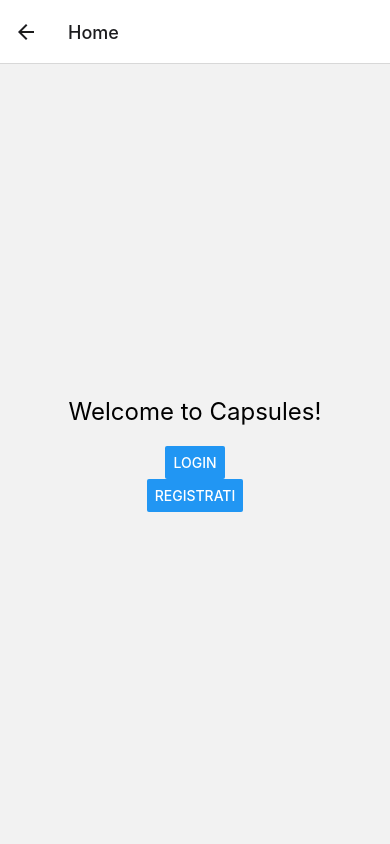
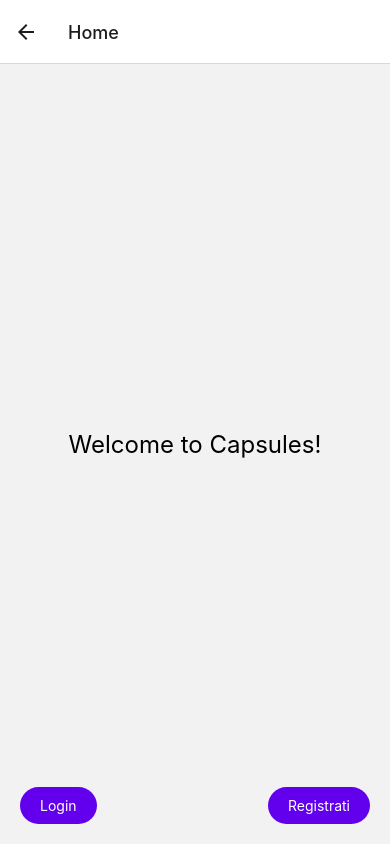
Before and after one commit to n4538-e1347/Capsules, a React Native app in the folder capsules-app/: screen /Home in a window 390 px wide. Built offline with nearby package versions, Linux system fonts and the light colour scheme.

Commit message:
Update HomeScreen.js
New test buttons for HomeScreen

```diff
--- a/capsules-app/screens/HomeScreen.js
+++ b/capsules-app/screens/HomeScreen.js
@@ -1,6 +1,7 @@
 import React, { useContext } from 'react';
-import { View, Text, Button, StyleSheet } from 'react-native';
+import { View, Text, TouchableOpacity, StyleSheet } from 'react-native';
 import { AuthContext } from '../contexts/AuthContext';
+import Icon from 'react-native-vector-icons/FontAwesome'; // Importa le icone
 
 export default function HomeScreen({ navigation }) {
   const { isAuthenticated, logout } = useContext(AuthContext);
@@ -9,16 +10,41 @@ export default function HomeScreen({ navigation }) {
     <View style={styles.container}>
       <Text style={styles.title}>Welcome to Capsules!</Text>
       {isAuthenticated ? (
-        <>
-          <Button title="Invia Messaggio" onPress={() => navigation.navigate('Messages')} />
-          <Button title="Vai al Profilo" onPress={() => navigation.navigate('Profile')} />
-          <Button title="Logout" onPress={logout} />
-        </>
+        <View style={styles.buttonContainer}>
+          <TouchableOpacity
+            style={styles.roundButton}
+            onPress={() => navigation.navigate('Profile')}
+          >
+            <Icon name="user" size={24} color="#FFF" />
+          </TouchableOpacity>
+          <TouchableOpacity
+            style={styles.rectangleButton}
+            onPress={() => navigation.navigate('Messages')}
+          >
+            <Text style={styles.buttonText}>Invia Messaggio</Text>
+          </TouchableOpacity>
+          <TouchableOpacity
+            style={styles.roundButton}
+            onPress={logout}
+          >
+            <Icon name="sign-out" size={24} color="#FFF" />
+          </TouchableOpacity>
+        </View>
       ) : (
-        <>
-          <Button title="Login" onPress={() => navigation.navigate('Login')} />
-          <Button title="Registrati" onPress={() => navigation.navigate('Register')} />
-        </>
+        <View style={styles.buttonContainer}>
+          <TouchableOpacity
+            style={styles.rectangleButton}
+            onPress={() => navigation.navigate('Login')}
+          >
+            <Text style={styles.buttonText}>Login</Text>
+          </TouchableOpacity>
+          <TouchableOpacity
+            style={styles.rectangleButton}
+            onPress={() => navigation.navigate('Register')}
+          >
+            <Text style={styles.buttonText}>Registrati</Text>
+          </TouchableOpacity>
+        </View>
       )}
     </View>
   );
@@ -34,4 +60,31 @@ const styles = StyleSheet.create({
     fontSize: 24,
     marginBottom: 20,
   },
+  buttonContainer: {
+    flexDirection: 'row',
+    justifyContent: 'space-between',
+    position: 'absolute',
+    bottom: 20,
+    width: '100%',
+    paddingHorizontal: 20,
+  },
+  roundButton: {
+    backgroundColor: '#6200EE',
+    borderRadius: 50,
+    width: 60,
+    height: 60,
+    justifyContent: 'center', // Centra verticalmente
+    alignItems: 'center', // Centra orizzontalmente
+  },
+  rectangleButton: {
+    backgroundColor: '#6200EE',
+    borderRadius: 20,
+    paddingVertical: 10,
+    paddingHorizontal: 20,
+    justifyContent: 'center', // Centra verticalmente
+    alignItems: 'center', // Centra orizzontalmente
+  },
+  buttonText: {
+    color: '#FFF',
+  },
 });
```
